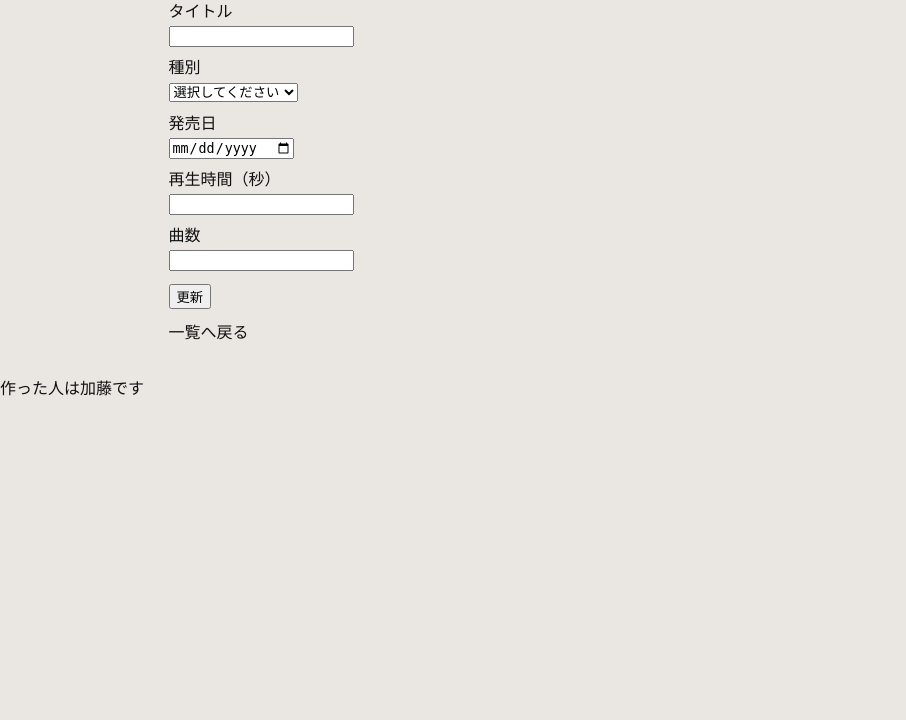
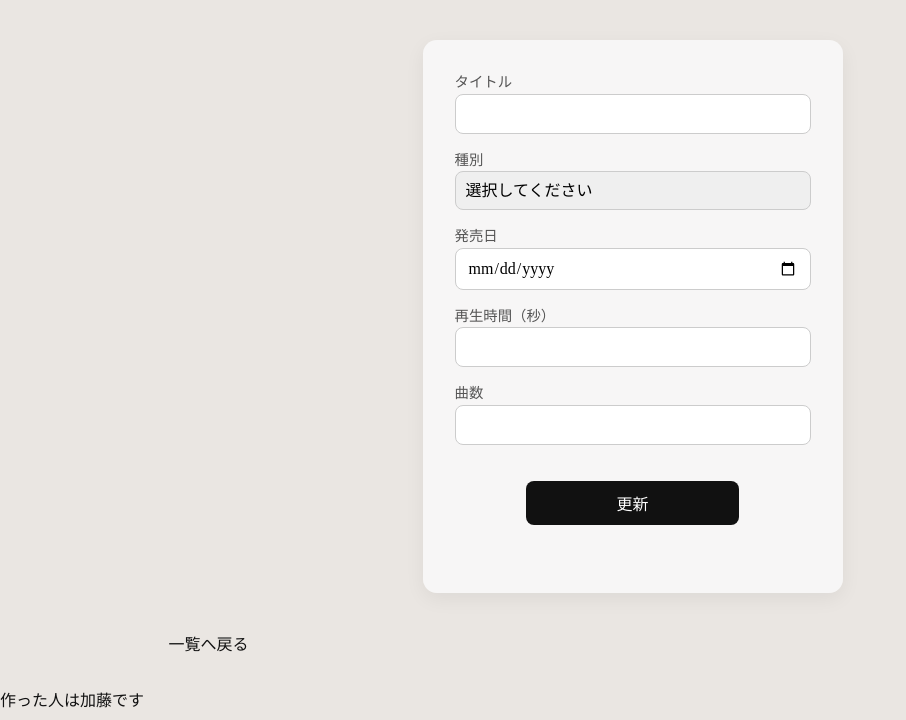
Before and after one commit to kato-seigou/Kaneko_Log, a FastAPI app: template app/app/templates/discography_edit.html in a window 1280 px wide. Shown: the part 80-800 px from the top of the page, without its empty margins (0-906 px from the left). Run offline with FastAPI, Linux system fonts and the light colour scheme; the template is opened without the code that fills it, so the values that code supplies are empty.

Commit message:
fix: ディスコグラフィの登録画面と編集画面のUIを整えた

```diff
--- /dev/null
+++ b/app/app/static/css/discographies.css
@@ -0,0 +1,152 @@
+.disco-container {
+    max-width: 720px;
+    margin: 0 auto;
+}
+
+.disco-card {
+    border: 1px solid #FFFFFF;
+    /* border-radius: 12px; */
+    padding: 12px 14px;
+    margin: 12px 0;
+    background: #FFFFFF;
+}
+
+.disco-header {
+    display: flex;
+    font-size: 20px;
+    gap: 8px;
+    align-items: baseline;
+    flex-wrap: wrap;
+}
+
+.disco-action {
+    margin-left: auto;
+    display: inline-flex;
+    gap: 8px;
+    align-items: center;
+}
+
+.action-btn {
+    appearance: none;
+    font-size: 16px;
+    height: 26px;
+    padding: 0 8 px;
+    border-radius: 8px;
+    display: inline-flex;
+    align-items: center;
+    justify-content: center;
+    height: 32px;
+    padding: 0 12px;
+    border: none;
+    background: #EAE6E2;
+    font: inherit;
+    line-height: 1;
+    cursor: pointer;
+}
+
+.action-btn:hover {
+    background: #f5f5f5
+}
+
+/* ------------編集・追加------------ */
+.form {
+    max-width: 420px;
+    margin: 40px auto;
+    padding: 32px;
+    background: #fbfbfcCC;
+    border-radius: 14px;
+    box-shadow: 0 6px 20px rgba(0, 0, 0, 0.06);
+}
+
+.form-group {
+    display: flex;
+    flex-direction: column;
+    margin-bottom: 16px
+}
+
+.form-group label {
+    font-size: 0.9rem;
+    margin-bottom: 0px;
+    opacity: 0.7;
+}
+
+.form-group select,
+.form-group input,
+.form-group option {
+    padding: 10px 12px;
+    border: 1px solid #ccc;
+    border-radius: 8px;
+    font-size: 1rem;
+    font-family: inherit;
+    transition: all 0.2s ease
+}
+
+.form-group input:focus,
+.form-group select:focus,
+.form-group option:focus {
+    border-color: #888;
+    outline: none;
+    box-shadow: 0 0 0 2px rgba(0,0,0,0.05);
+}
+
+.form-group select {
+    appearance: none;
+    border: 1px solid #ccc;
+    border-radius: 8px;
+    padding: 10px;
+}
+
+.form-group input[type="datetime-local"] {
+    width: 100%;
+    padding: 12px 14px;
+    border: 1px solid #ddd;
+    border-radius: 12px;
+    font-size: 1rem;
+    background: #fff;
+    transition: all 0.2s ease;
+}
+
+.edit-btn {
+    display: block;
+    margin: 20px auto;
+    width: 60%;              /* ← ここを追加 */
+
+    padding: 10px;
+    border: none;
+    border-radius: 8px;
+
+    font-family: inherit;
+    font-size: 1rem;
+
+    cursor: pointer;
+    background: #111;
+    color: #fff;
+    transition: background 0.2s ease;
+}
+
+.edit-btn:hover {
+    background: #333;
+}
+
+
+.delete-btn {
+    display: block;
+    margin: 20px auto;
+    width: 20%;              /* ← ここを60%に揃える */
+
+    padding: 10px;
+    border: none;
+    border-radius: 8px;
+
+    font-family: inherit;
+    font-size: 1rem;
+
+    cursor: pointer;
+    background: #be4848;
+    color: #fff;
+    transition: background 0.2s ease;
+}
+
+.delete-btn:hover {
+    background: #d07b7b;
+}
--- a/app/app/templates/discography_edit.html
+++ b/app/app/templates/discography_edit.html
@@ -1,5 +1,9 @@
 {% extends "base.html" %}
 {% block title %}Discography 編集{% endblock %}
+
+{% block head %}
+<link rel="stylesheet" href="{{ url_for('static', path='css/discographies.css') }}">
+{% endblock %}
 
 {% block content %}
 <header class="page-header">
@@ -19,15 +23,15 @@
   </p>
 {% else %}
 
-  <form method="post" action="/ui/discographies/{{ discography.discography_id }}/edit">
+<form method="post" class="form" action="/ui/discographies/{{ discography.discography_id }}/edit">
   <input type="hidden" name="csrf_token" value="{{ csrf_token }}">
-    <div>
-      <label>タイトル</label><br />
+  <div class="form-group">
+    <label>タイトル</label>
     <input name="discography_title" required value="{{ discography.discography_title }}" />
   </div>
 
-    <div style="margin-top:8px;">
-      <label>種別</label><br />
+  <div class="form-group">
+    <label>種別</label>
     <select name="discography_type" required>
       <option value="">選択してください</option>
       <option value="Album"  {% if discography.discography_type == "Album" %}selected{% endif %}>アルバム</option>
@@ -37,14 +41,14 @@
     </select>
   </div>
 
-    <div style="margin-top:8px;">
-      <label>発売日</label><br />
+  <div class="form-group">
+    <label>発売日</label>
     {# date型なら通常これで YYYY-MM-DD になる #}
     <input type="date" name="released_date" required value="{{ discography.released_date }}" />
   </div>
 
-    <div style="margin-top:8px;">
-      <label>再生時間（秒）</label><br />
+  <div class="form-group">
+    <label>再生時間（秒）</label>
     <input
       type="number"
       name="playtime_seconds"
@@ -53,8 +57,8 @@
     />
   </div>
 
-    <div style="margin-top:8px;">
-      <label>曲数</label><br />
+  <div class="form-group">
+    <label>曲数</label>
     <input
       type="number"
       name="discography_num"
@@ -64,8 +68,8 @@
     />
   </div>
 
-    <div style="margin-top:12px;">
-      <button type="submit">更新</button>
+  <div class="form-group">
+    <button type="submit" class="edit-btn">更新</button>
   </div>
 </form>
 
@@ -73,11 +77,10 @@
       <form
       method="post"
       action="/ui/discographies/{{ discography.discography_id }}/delete"
-        style="margin-top:16px;"
       onsubmit="return confirm('本当に削除しますか？');"
       >
       <input type="hidden" name="csrf_token" value="{{ csrf_token }}">
-        <button type="submit" style="color:red;">
+      <button type="submit" class="delete-btn">
           削除
       </button>
       </form>
```
Also changed, not shown: app/app/templates/discographies.html (+44 -49 lines), app/app/templates/discographies2.html (added, +61 -0 lines), app/app/templates/discography_new.html (+17 -13 lines). Lines whose indentation alone changed are shown as unchanged.
